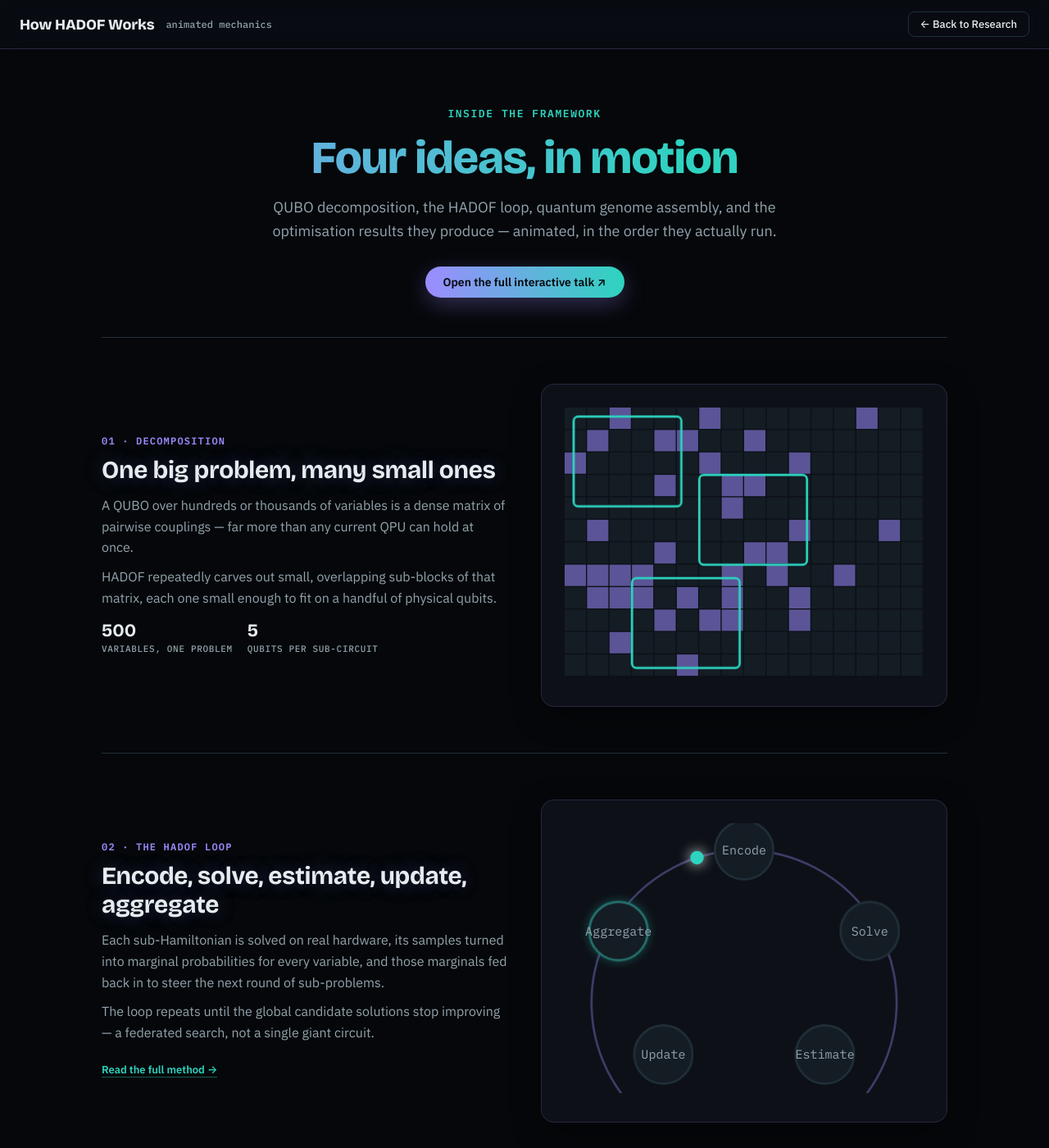
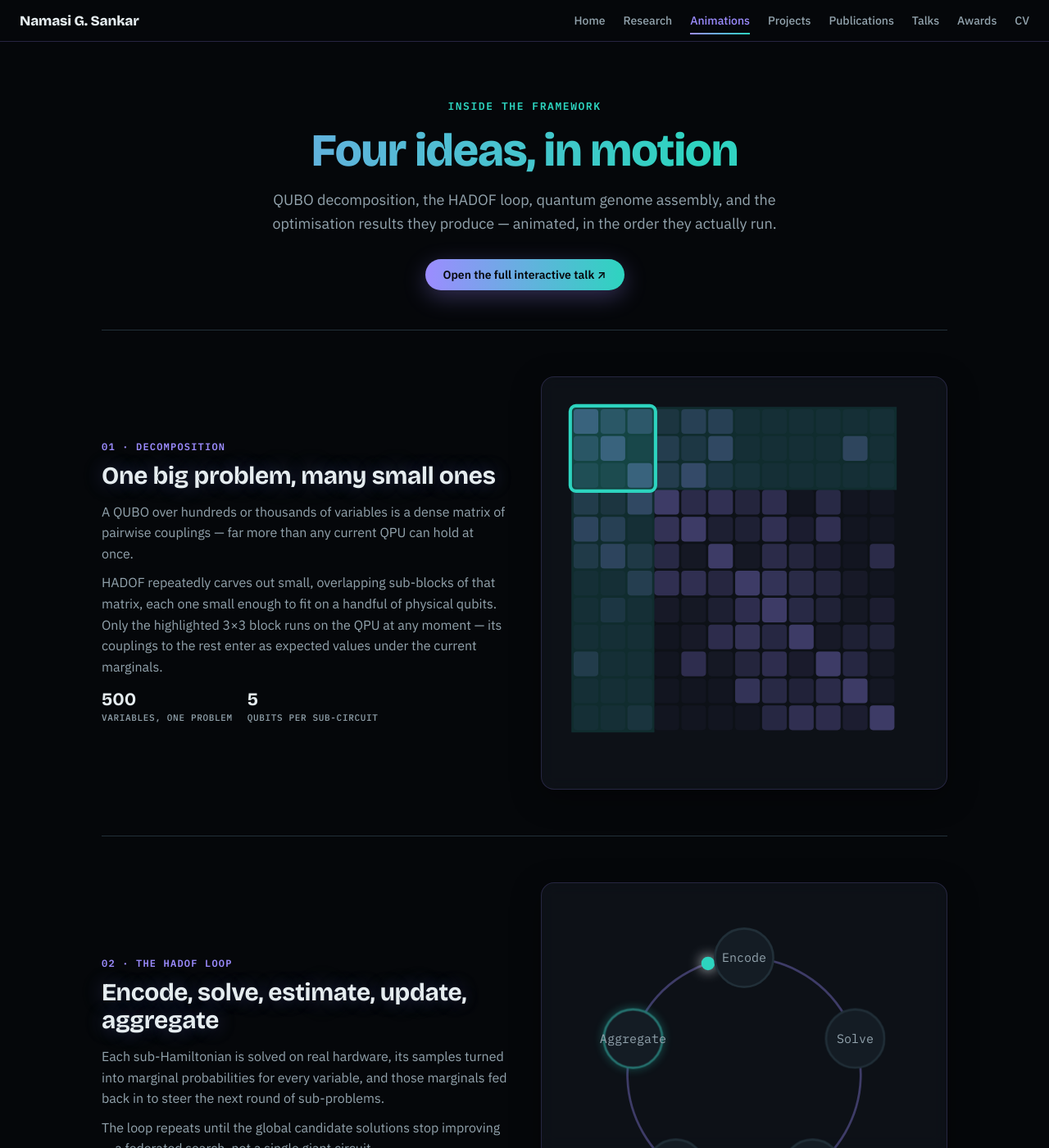
Before and after one commit to Namasi-PhD/Namasi-PhD.github.io, a Jekyll site: the page explainers/index.html, which Jekyll copies as it is, in a window 1280 px wide and 1400 px high. Shown: the whole window at 82% size. Built offline with Jekyll 4.4.1, drawn with Linux system fonts in a browser that asks for light colours; some of the changed text lies outside the part shown.

Commit message:
Rebuild explainers page: site nav topbar, aurora bg, full-circle HADOF loop, ported QUBO heatmap, DNA sequence genome section

```diff
--- a/explainers/index.html
+++ b/explainers/index.html
@@ -39,16 +40,32 @@ body::before{
   0%{background-position:0 0,0 0,0 0,0 0,0 0,0 0}
   100%{background-position:-5% 4%,5% -4%,64px 64px,-64px -64px,256px -128px,-256px 128px}
 }
+body::after{
+  content:"";position:fixed;inset:-10%;z-index:-1;pointer-events:none;
+  background-image:
+    radial-gradient(640px circle at 22% 28%, rgba(156,140,255,.14), transparent 60%),
+    radial-gradient(560px circle at 78% 72%, rgba(45,212,191,.13), transparent 60%);
+  filter:blur(10px);
+}
+@media (prefers-reduced-motion: no-preference){
+  body::after{animation:aurora 34s ease-in-out infinite alternate}
+}
+@keyframes aurora{
+  0%{transform:translate(0,0) scale(1)}
+  50%{transform:translate(4%,-5%) scale(1.12)}
+  100%{transform:translate(-4%,5%) scale(1)}
+}
 
 /* ---------- chrome ---------- */
-.topbar{position:sticky;top:0;z-index:10;display:flex;align-items:center;gap:14px;padding:14px 24px;
-  background:rgba(10,14,20,.7);backdrop-filter:blur(14px) saturate(140%);-webkit-backdrop-filter:blur(14px) saturate(140%);
-  border-bottom:1px solid rgba(156,140,255,.22)}
-.topbar b{font:800 18px/1 var(--display);letter-spacing:-.01em}
-.topbar span{font:500 12px/1 var(--mono);color:var(--muted)}
-.topbar .back{margin-left:auto;font:500 13px/1 var(--sans);color:var(--fg);text-decoration:none;
-  border:1px solid var(--line);border-radius:8px;padding:8px 14px;transition:border-color .25s,box-shadow .25s}
-.topbar .back:hover{border-color:var(--teal);box-shadow:0 0 16px rgba(45,212,191,.25)}
+.topbar{position:sticky;top:0;z-index:10;display:flex;align-items:center;gap:24px;padding:14px 24px;flex-wrap:wrap;
+  background:#05070a;border-bottom:1px solid rgba(156,140,255,.22)}
+.topbar .brand{font:800 17px/1 var(--display);letter-spacing:-.01em;color:var(--fg);text-decoration:none;white-space:nowrap}
+.topnav{display:flex;align-items:center;gap:22px;flex-wrap:wrap;margin-left:auto}
+.topnav a{font:500 14px/1 var(--sans);color:var(--muted);text-decoration:none;position:relative;padding:4px 0;transition:color .25s}
+.topnav a:hover{color:var(--fg)}
+.topnav a.current{color:var(--violet)}
+.topnav a.current::after{content:"";position:absolute;left:0;right:0;bottom:-6px;height:2px;background:linear-gradient(90deg,var(--violet),var(--teal))}
+@media (max-width:640px){ .topnav{gap:14px} .topnav a{font-size:13px} }
 
 main{max-width:1080px;margin:0 auto;padding:0 24px 80px}
 
@@ -86,16 +103,10 @@ main{max-width:1080px;margin:0 auto;padding:0 24px 80px}
 svg text{font-family:var(--mono)}
 .glow-dot{filter:drop-shadow(0 0 6px currentColor)}
 
-/* ===== 1. QUBO decomposition ===== */
-.qubo-grid rect.cell{fill:var(--sunk)}
-.qubo-grid rect.hot{fill:var(--violet);opacity:.55}
-.qubo-grid rect.block{fill:none;stroke:var(--teal);stroke-width:2;rx:4;opacity:0}
-@media (prefers-reduced-motion: no-preference){
-  .qubo-grid rect.block{animation:blockSweep 9s ease-in-out infinite}
-  .qubo-grid rect.block.b2{animation-delay:1.2s}
-  .qubo-grid rect.block.b3{animation-delay:2.4s}
-}
-@keyframes blockSweep{0%,8%{opacity:0;transform:scale(.9)}16%,70%{opacity:1;transform:scale(1)}82%,100%{opacity:0;transform:scale(.9)}}
+/* ===== 1. QUBO decomposition (matches the /presentation/ Q-matrix module) ===== */
+.qubo-grid rect.cell{fill:var(--violet)}
+.qubo-grid .dec-band{fill:var(--teal);fill-opacity:.14;transition:transform .6s cubic-bezier(.3,.7,.3,1)}
+.qubo-grid .dec-block{fill:none;stroke:var(--teal);stroke-width:3;transition:transform .6s cubic-bezier(.3,.7,.3,1)}
 
 /* ===== 2. HADOF loop ===== */
 .loop-node circle{fill:var(--sunk);stroke:var(--line);stroke-width:2}
@@ -103,7 +114,7 @@ svg text{font-family:var(--mono)}
 .loop-path{fill:none;stroke:rgba(156,140,255,.35);stroke-width:2}
 .loop-pulse{fill:var(--teal)}
 @media (prefers-reduced-motion: no-preference){
-  .loop-pulse{animation:pulseMove 6s linear infinite;offset-path:path("M160,24 A136,136 0 1 1 159.9,24");offset-rotate:0deg}
+  .loop-pulse{animation:pulseMove 6s linear infinite;offset-path:path("M160,46 A104,104 0 1 1 159.9,46");offset-rotate:0deg}
   .loop-node circle{animation:nodeLight 6s linear infinite}
   .ln2 circle{animation-delay:1.2s}.ln3 circle{animation-delay:2.4s}.ln4 circle{animation-delay:3.6s}.ln5 circle{animation-delay:4.8s}
 }
@@ -111,7 +122,12 @@ svg text{font-family:var(--mono)}
 @keyframes nodeLight{0%,8%{stroke:var(--teal);filter:drop-shadow(0 0 10px rgba(45,212,191,.8))}20%,100%{stroke:var(--line);filter:none}}
 
 /* ===== 3. Genome assembly ===== */
-.read-bar{opacity:0}
+.dna tspan{font-family:var(--mono)}
+.nA{fill:var(--nA)}
+.nC{fill:var(--nC)}
+.nG{fill:var(--nG)}
+.nT{fill:var(--nT)}
+.read-bar{opacity:0;font-size:12px;letter-spacing:1px}
 @media (prefers-reduced-motion: no-preference){
   .read-bar{animation:readIn 7s ease-in-out infinite}
   .read-bar.r2{animation-delay:.5s}.read-bar.r3{animation-delay:1s}.read-bar.r4{animation-delay:1.5s}.read-bar.r5{animation-delay:2s}
@@ -124,6 +140,12 @@ svg text{font-family:var(--mono)}
 }
 @keyframes pathTrace{0%,55%{stroke-dashoffset:300;opacity:0}70%{opacity:1}100%{stroke-dashoffset:0;opacity:1}}
 .graph-node circle{fill:var(--sunk);stroke:var(--line);stroke-width:1.5}
+.consensus{opacity:0;font-size:11px;letter-spacing:1.2px}
+.consensus-label{fill:var(--muted);font-size:10px;letter-spacing:.1em;text-transform:uppercase}
+@media (prefers-reduced-motion: no-preference){
+  .consensus,.consensus-label{animation:consensusIn 7s ease-in-out infinite}
+}
+@keyframes consensusIn{0%,58%{opacity:0;transform:translateY(6px)}78%,100%{opacity:1;transform:translateY(0)}}
 
 /* ===== 4. Results / convergence ===== */
 .conv-line{fill:none;stroke:var(--teal);stroke-width:3;stroke-linecap:round;stroke-dasharray:420;stroke-dashoffset:420}
@@ -146,22 +168,31 @@ footer.site a{color:var(--fg);margin:0 10px;text-decoration:none}
 footer.site a:hover{color:var(--teal)}
 
 @media (prefers-reduced-motion: reduce){
-  .qubo-grid rect.block{opacity:1}
   .loop-pulse{display:none}
   .loop-node circle{stroke:var(--teal)}
   .read-bar{opacity:1;transform:none}
   .graph-path{stroke-dashoffset:0;opacity:1}
+  .consensus,.consensus-label{opacity:1;transform:none}
   .conv-line{stroke-dashoffset:0}
   .bars rect{transform:none}
   body::before{animation:none}
+  body::after{animation:none}
 }
 </style>
 </head><body>
 
 <div class="topbar">
-  <b>How HADOF Works</b>
-  <span>animated mechanics</span>
-  <a class="back" href="/research/">← Back to Research</a>
+  <a class="brand" href="/">Namasi G. Sankar</a>
+  <nav class="topnav">
+    <a href="/">Home</a>
+    <a href="/research/">Research</a>
+    <a href="/explainers/" class="current">Animations</a>
+    <a href="/projects/">Projects</a>
+    <a href="/publications/">Publications</a>
+    <a href="/talks/">Talks</a>
+    <a href="/awards/">Awards</a>
+    <a href="/cv/">CV</a>
+  </nav>
 </div>
 
 <main>
@@ -175,23 +206,13 @@ footer.site a:hover{color:var(--teal)}
   <!-- 1. QUBO DECOMPOSITION -->
   <section class="explainer" id="qubo">
     <div class="panel">
-      <svg class="qubo-grid" viewBox="0 0 320 240" width="100%">
-        <!-- background cell grid, 10x8 -->
-        <g>
-          <!-- generated grid -->
-          <!-- rows -->
-        </g>
-        <g id="grid-cells"></g>
-        <rect class="block b1" x="8" y="8" width="96" height="80" rx="6"></rect>
-        <rect class="block b2" x="120" y="60" width="96" height="80" rx="6"></rect>
-        <rect class="block b3" x="60" y="152" width="96" height="80" rx="6"></rect>
-      </svg>
+      <svg id="dec" class="qubo-grid" viewBox="0 0 320 320" width="100%" aria-label="Q matrix with a moving 3 by 3 subproblem"></svg>
     </div>
     <div class="copy">
       <div class="tag">01 · Decomposition</div>
       <h2>One big problem, many small ones</h2>
       <p>A QUBO over hundreds or thousands of variables is a dense matrix of pairwise couplings — far more than any current QPU can hold at once.</p>
-      <p>HADOF repeatedly carves out small, overlapping sub-blocks of that matrix, each one small enough to fit on a handful of physical qubits.</p>
+      <p>HADOF repeatedly carves out small, overlapping sub-blocks of that matrix, each one small enough to fit on a handful of physical qubits. Only the highlighted 3×3 block runs on the QPU at any moment — its couplings to the rest enter as expected values under the current marginals.</p>
       <div class="stat-row">
         <div class="stat">500<small>variables, one problem</small></div>
         <div class="stat">5<small>qubits per sub-circuit</small></div>
@@ -209,14 +230,14 @@ footer.site a:hover{color:var(--teal)}
       <a class="more" href="/research/#scalable-quantum-optimisation-using-hadof">Read the full method →</a>
     </div>
     <div class="panel">
-      <svg viewBox="0 0 320 240" width="100%">
-        <path class="loop-path" d="M160,24 A136,136 0 1 1 159.9,24"></path>
+      <svg viewBox="0 0 320 300" width="100%">
+        <path class="loop-path" d="M160,46 A104,104 0 1 1 159.9,46"></path>
         <circle class="loop-pulse glow-dot" r="6"></circle>
-        <g class="loop-node ln1" transform="translate(160,24)"><circle r="26"></circle><text y="4">Encode</text></g>
-        <g class="loop-node ln2" transform="translate(272,96)"><circle r="26"></circle><text y="4">Solve</text></g>
-        <g class="loop-node ln3" transform="translate(232,206)"><circle r="26"></circle><text y="4">Estimate</text></g>
-        <g class="loop-node ln4" transform="translate(88,206)"><circle r="26"></circle><text y="4">Update</text></g>
-        <g class="loop-node ln5" transform="translate(48,96)"><circle r="26"></circle><text y="4">Aggregate</text></g>
+        <g class="loop-node ln1" transform="translate(160,46)"><circle r="26"></circle><text y="4">Encode</text></g>
+        <g class="loop-node ln2" transform="translate(259,118)"><circle r="26"></circle><text y="4">Solve</text></g>
+        <g class="loop-node ln3" transform="translate(221,234)"><circle r="26"></circle><text y="4">Estimate</text></g>
+        <g class="loop-node ln4" transform="translate(99,234)"><circle r="26"></circle><text y="4">Update</text></g>
+        <g class="loop-node ln5" transform="translate(61,118)"><circle r="26"></circle><text y="4">Aggregate</text></g>
       </svg>
     </div>
   </section>
@@ -224,13 +245,13 @@ footer.site a:hover{color:var(--teal)}
   <!-- 3. GENOME ASSEMBLY -->
   <section class="explainer" id="genome">
     <div class="panel">
-      <svg viewBox="0 0 320 240" width="100%">
-        <g transform="translate(8,10)">
-          <rect class="read-bar r1" x="0" y="0" width="70" height="10" rx="4" fill="var(--nA)"></rect>
-          <rect class="read-bar r2" x="0" y="16" width="90" height="10" rx="4" fill="var(--nC)"></rect>
-          <rect class="read-bar r3" x="0" y="32" width="60" height="10" rx="4" fill="var(--nG)"></rect>
-          <rect class="read-bar r4" x="0" y="48" width="80" height="10" rx="4" fill="var(--nT)"></rect>
-          <rect class="read-bar r5" x="0" y="64" width="54" height="10" rx="4" fill="var(--nA)"></rect>
+      <svg viewBox="0 0 320 290" width="100%">
+        <g class="dna" transform="translate(8,0)">
+          <text class="read-bar r1" x="0" y="14"><tspan class="nT">T</tspan><tspan class="nT">T</tspan><tspan class="nT">T</tspan><tspan class="nC">C</tspan><tspan class="nC">C</tspan><tspan class="nT">T</tspan><tspan class="nC">C</tspan><tspan class="nA">A</tspan><tspan class="nT">T</tspan><tspan class="nG">G</tspan></text>
+          <text class="read-bar r2" x="0" y="30"><tspan class="nT">T</tspan><tspan class="nC">C</tspan><tspan class="nA">A</tspan><tspan class="nT">T</tspan><tspan class="nG">G</tspan><tspan class="nC">C</tspan><tspan class="nA">A</tspan><tspan class="nA">A</tspan><tspan class="nT">T</tspan><tspan class="nT">T</tspan></text>
+          <text class="read-bar r3" x="0" y="46"><tspan class="nC">C</tspan><tspan class="nA">A</tspan><tspan class="nA">A</tspan><tspan class="nT">T</tspan><tspan class="nT">T</tspan><tspan class="nC">C</tspan><tspan class="nA">A</tspan><tspan class="nA">A</tspan><tspan class="nA">A</tspan><tspan class="nA">A</tspan></text>
+          <text class="read-bar r4" x="0" y="62"><tspan class="nC">C</tspan><tspan class="nA">A</tspan><tspan class="nA">A</tspan><tspan class="nA">A</tspan><tspan class="nA">A</tspan><tspan class="nC">C</tspan><tspan class="nC">C</tspan><tspan class="nA">A</tspan><tspan class="nT">T</tspan><tspan class="nG">G</tspan></text>
+          <text class="read-bar r5" x="0" y="78"><tspan class="nC">C</tspan><tspan class="nC">C</tspan><tspan class="nA">A</tspan><tspan class="nT">T</tspan><tspan class="nG">G</tspan><tspan class="nT">T</tspan><tspan class="nC">C</tspan><tspan class="nC">C</tspan><tspan class="nG">G</tspan><tspan class="nT">T</tspan></text>
         </g>
         <g transform="translate(40,130)">
           <path class="graph-edge" d="M0,40 L70,0"></path>
@@ -246,6 +267,10 @@ footer.site a:hover{color:var(--teal)}
           <g class="graph-node"><circle cx="220" cy="0" r="7"></circle></g>
           <g class="graph-node"><circle cx="90" cy="70" r="7"></circle></g>
           <g class="graph-node"><circle cx="180" cy="60" r="7"></circle></g>
+        </g>
+        <g class="dna" transform="translate(8,0)">
+          <text class="consensus-label" x="0" y="252">Assembled sequence</text>
+          <text class="consensus" x="0" y="270"><tspan class="nT">T</tspan><tspan class="nT">T</tspan><tspan class="nT">T</tspan><tspan class="nC">C</tspan><tspan class="nC">C</tspan><tspan class="nT">T</tspan><tspan class="nC">C</tspan><tspan class="nA">A</tspan><tspan class="nT">T</tspan><tspan class="nG">G</tspan><tspan class="nC">C</tspan><tspan class="nA">A</tspan><tspan class="nA">A</tspan><tspan class="nT">T</tspan><tspan class="nT">T</tspan><tspan class="nC">C</tspan><tspan class="nA">A</tspan><tspan class="nA">A</tspan><tspan class="nA">A</tspan><tspan class="nA">A</tspan><tspan class="nC">C</tspan><tspan class="nC">C</tspan><tspan class="nA">A</tspan><tspan class="nT">T</tspan><tspan class="nG">G</tspan><tspan class="nT">T</tspan><tspan class="nC">C</tspan><tspan class="nC">C</tspan><tspan class="nG">G</tspan><tspan class="nT">T</tspan></text>
         </g>
       </svg>
     </div>
@@ -298,24 +323,37 @@ footer.site a:hover{color:var(--teal)}
 
 <script>
 (function(){
-  // Fill the QUBO grid with a 10x8 lattice of small cells, a handful marked "hot".
-  var svg = document.querySelector('.qubo-grid');
+  // Q-matrix with a moving 3x3 subproblem block, ported from the /presentation/ "HADOF: the idea" module.
+  var svg = document.getElementById('dec');
   if (!svg) return;
-  var g = document.getElementById('grid-cells');
-  var cols = 16, rows = 12, w = 320/cols, h = 240/rows;
-  var hot = {};
-  var seed = 7;
-  function R(){ seed = (seed*9301+49297)%233280; return seed/233280; }
-  for (var r=0;r<rows;r++){
-    for (var c=0;c<cols;c++){
-      var el = document.createElementNS('http://www.w3.org/2000/svg','rect');
-      var isHot = R() < 0.18;
-      el.setAttribute('x', c*w); el.setAttribute('y', r*h);
-      el.setAttribute('width', Math.max(w-1,1)); el.setAttribute('height', Math.max(h-1,1));
-      el.setAttribute('class', 'cell' + (isHot ? ' hot' : ''));
-      g.appendChild(el);
+  var RM = window.matchMedia('(prefers-reduced-motion: reduce)').matches;
+  var n = 12, c = 24, o = 8;
+  var seed = 5;
+  function R(){ seed = (seed + 0x6D2B79F5) | 0; var t = Math.imul(seed ^ (seed >>> 15), 1 | seed); t = (t + Math.imul(t ^ (t >>> 7), 61 | t)) ^ t; return ((t ^ (t >>> 14)) >>> 0) / 4294967296; }
+  var html = '';
+  for (var i = 0; i < n; i++){
+    for (var j = 0; j < n; j++){
+      var near = Math.abs(i - j) <= 4 || R() < 0.2;
+      var v = i === j ? 0.55 : (near ? R() * 0.45 : 0);
+      html += '<rect class="cell" x="' + (o+j*c) + '" y="' + (o+i*c) + '" width="' + (c-2) + '" height="' + (c-2) + '" rx="3" style="fill-opacity:' + (v*0.55+0.04).toFixed(2) + '"></rect>';
     }
   }
+  html += '<g id="dmv"><rect class="dec-band" x="' + (o-2) + '" y="' + (o-2) + '" width="' + (n*c+2) + '" height="' + (3*c+2) + '"></rect>' +
+          '<rect class="dec-band" x="' + (o-2) + '" y="' + (o-2) + '" width="' + (3*c+2) + '" height="' + (n*c+2) + '"></rect></g>' +
+          '<rect id="dblk" class="dec-block" x="' + (o-3) + '" y="' + (o-3) + '" width="' + (3*c+4) + '" height="' + (3*c+4) + '" rx="5"></rect>';
+  svg.innerHTML = html;
+  var bands = svg.querySelectorAll('#dmv rect');
+  var bandRow = bands[0], bandCol = bands[1];
+  var blk = document.getElementById('dblk');
+  var k = 0;
+  function move(){
+    var d = k * 3 * c;
+    bandRow.style.transform = 'translate(0px,' + d + 'px)';
+    bandCol.style.transform = 'translate(' + d + 'px,0px)';
+    blk.style.transform = 'translate(' + d + 'px,' + d + 'px)';
+  }
+  move();
+  if (!RM) setInterval(function(){ k = (k + 1) % 4; move(); }, 1400);
 })();
 </script>
 </body></html>
```
Also changed, not shown: other parts of explainers/index.html (+1 -0 lines).
